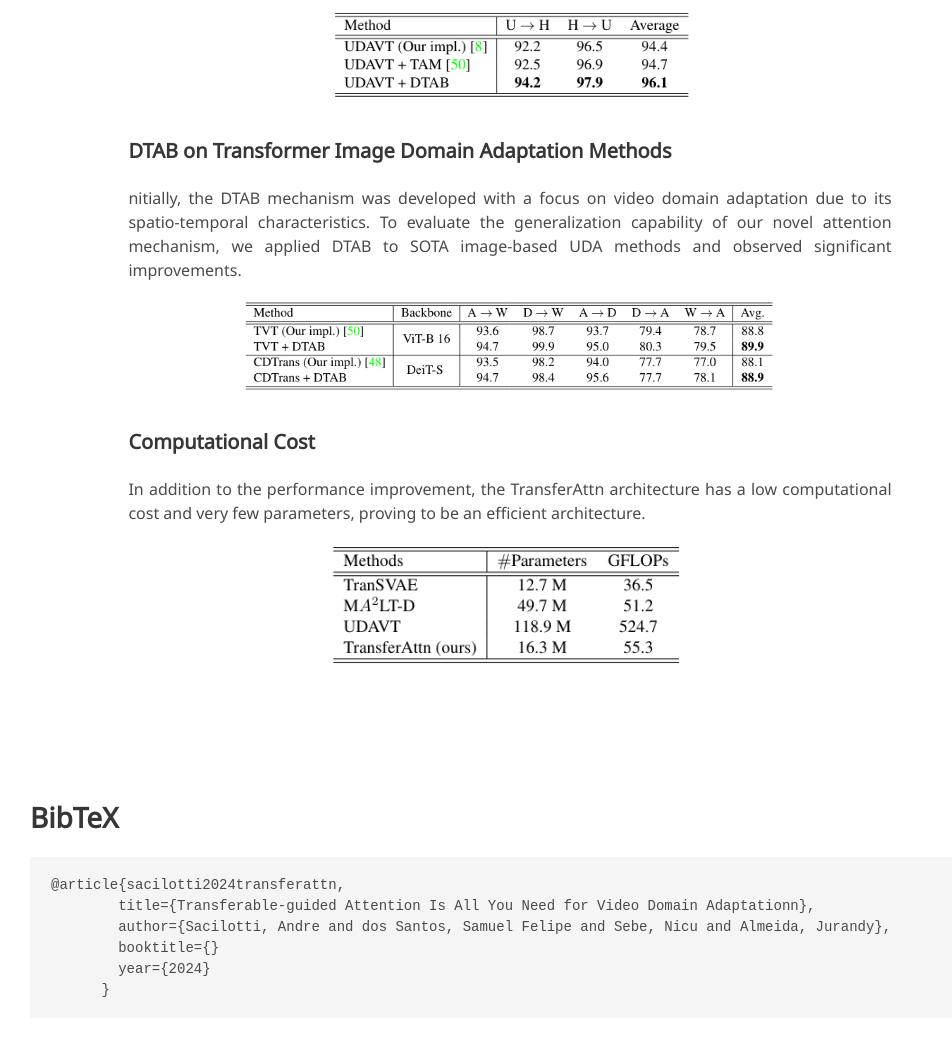
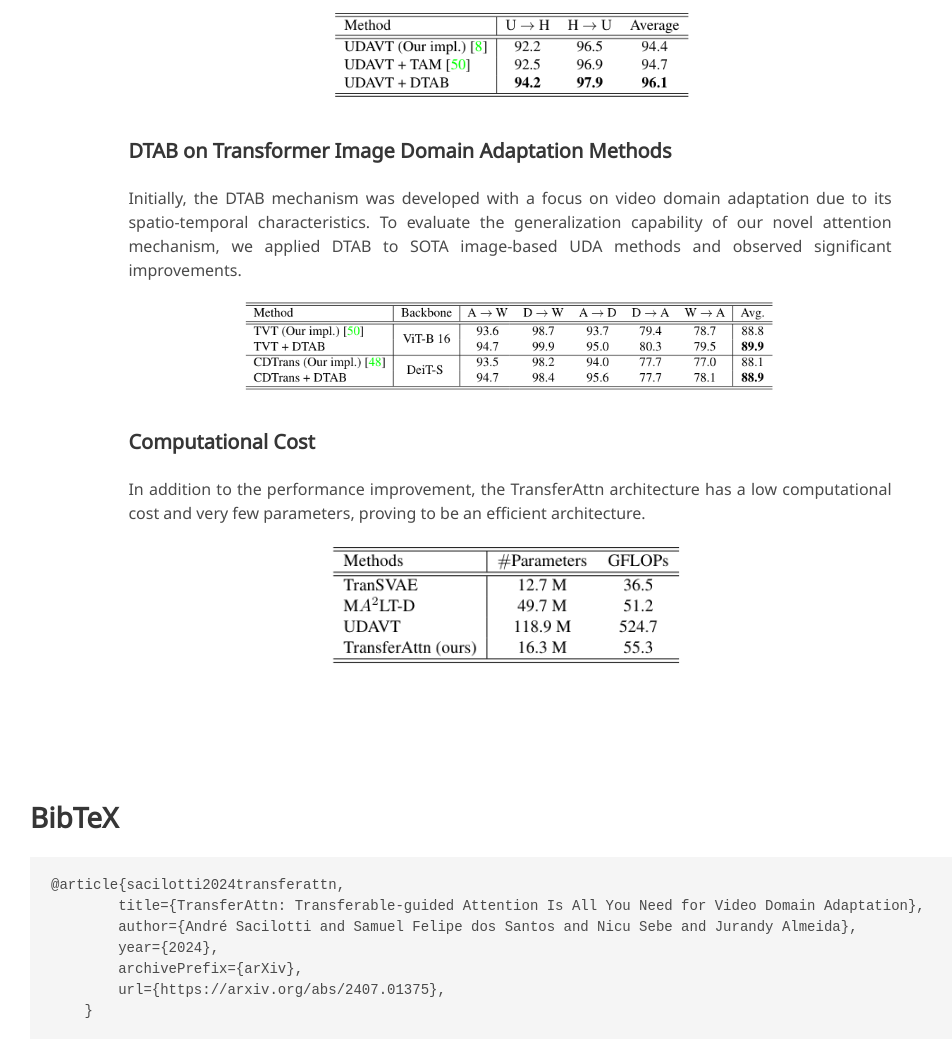
Before and after one commit to Andre-Sacilotti/transferattn-project-page, a plain HTML site: page index.html in a window 1280 px wide. Shown: the part 3368-4410 px from the top of the page, without its empty margins (130-1082 px from the left). Drawn offline with nearby package versions, Linux system fonts and the light colour scheme; some icons are missing; a web font is replaced by a local one.

Commit message:
chore: change bibtex

```diff
--- a/index.html
+++ b/index.html
@@ -218,7 +218,7 @@
         <div class="content has-text-justified">
           <p></p>
           <p>
-            nitially, the DTAB mechanism was developed with a focus on video domain adaptation due to its spatio-temporal characteristics. To evaluate the generalization capability of our novel attention mechanism, we applied DTAB to SOTA image-based UDA methods and observed significant improvements.
+            Initially, the DTAB mechanism was developed with a focus on video domain adaptation due to its spatio-temporal characteristics. To evaluate the generalization capability of our novel attention mechanism, we applied DTAB to SOTA image-based UDA methods and observed significant improvements.
           </p>
         </div>
         <div class="columns is-centered">
@@ -338,11 +338,12 @@
     <div class="container is-max-desktop content">
       <h2 class="title">BibTeX</h2>
       <pre><code>@article{sacilotti2024transferattn,
-        title={Transferable-guided Attention Is All You Need for Video Domain Adaptationn},
-        author={Sacilotti, Andre and dos Santos, Samuel Felipe and Sebe, Nicu and Almeida, Jurandy},
-        booktitle={}
-        year={2024}
-      }</code></pre>
+        title={TransferAttn: Transferable-guided Attention Is All You Need for Video Domain Adaptation},
+        author={André Sacilotti and Samuel Felipe dos Santos and Nicu Sebe and Jurandy Almeida},
+        year={2024},
+        archivePrefix={arXiv},
+        url={https://arxiv.org/abs/2407.01375},
+    }</code></pre>
     </div>
 </section>
 <!--End BibTex citation -->
```
